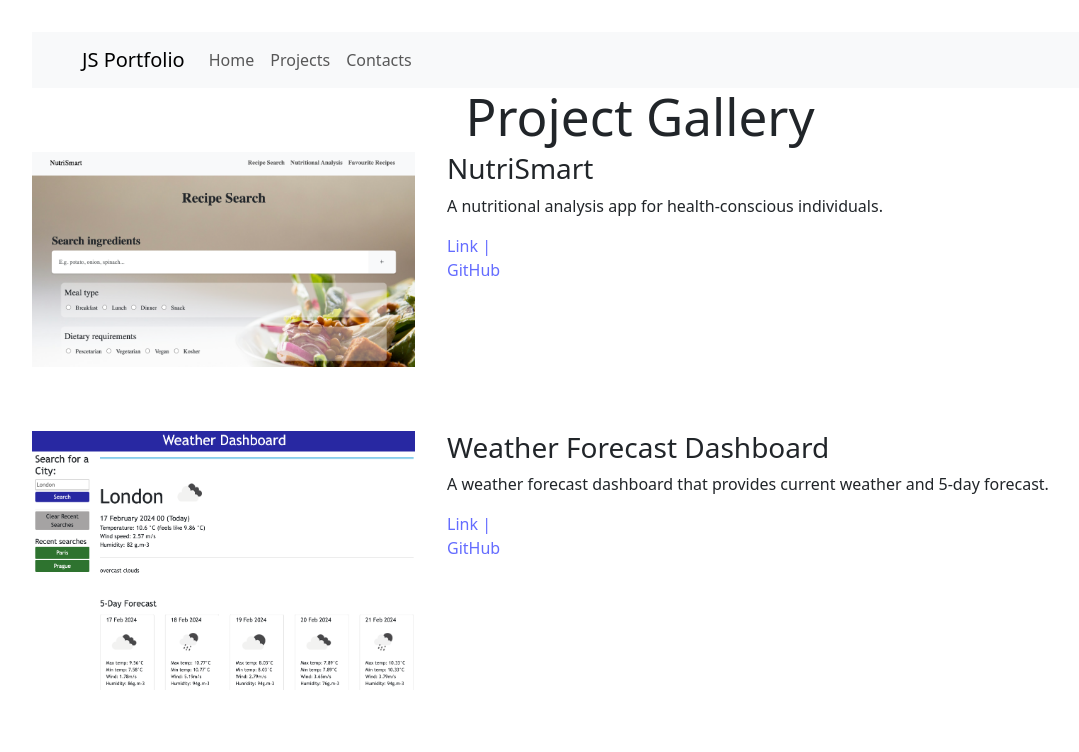
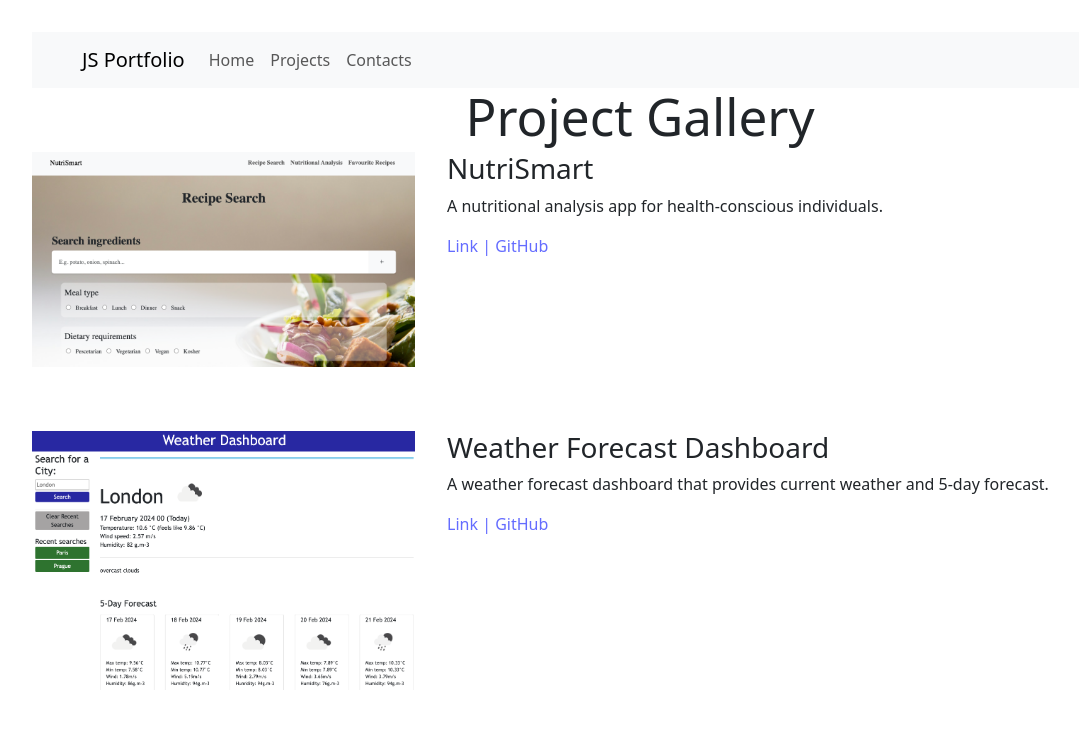
Before and after one commit to jennysiu/jennysReactPortfolio, a React (Vite) app: page /projects in a window 1280 px wide. Shown: the top 752 px of the page, without its empty margins (0-1079 px from the left). Built offline with nearby package versions, Linux system fonts and the light colour scheme.

Commit message:
links layout

```diff
--- a/src/components/Project/index.jsx
+++ b/src/components/Project/index.jsx
@@ -16,8 +16,10 @@ function Project(props) {
       <section className="project-text">
         <h3>{props.title}</h3>
         <p>{props.description}</p>
-        <a href={props.link}>Link | </a>
-        <a href={props.github}>GitHub</a>
+        <div className="project-links">
+          <a href={props.link}>Link | </a>
+          <a href={props.github}>GitHub</a>
+        </div>
       </section>
 
     </div>
```
